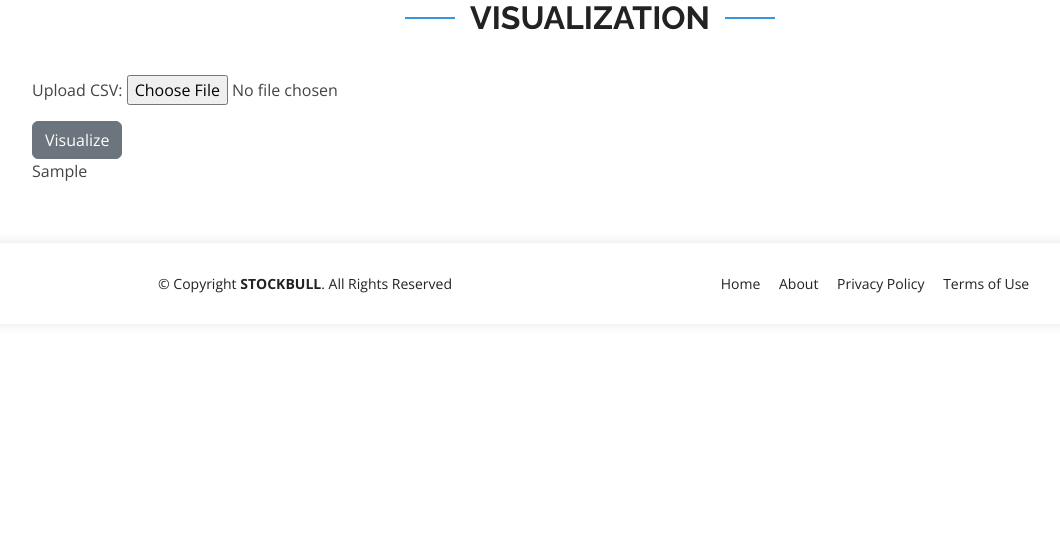
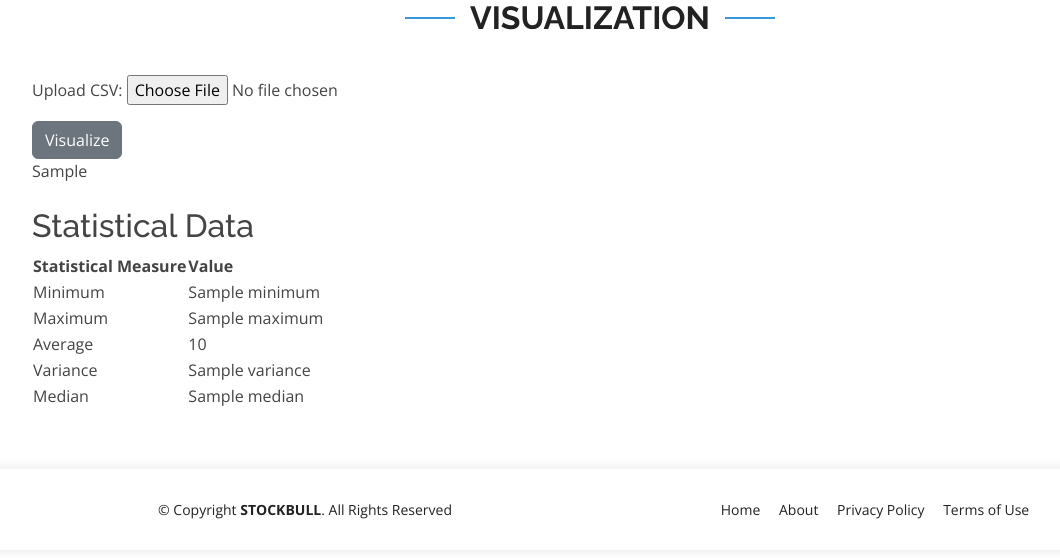
Before and after one commit to sajan-ft9/stock-prediction, a Django app: template templates/form.html in a window 1280 px wide. Shown: the part 211-769 px from the top of the page, without its empty margins (50-1110 px from the left). Run offline with Django 3.2, Linux system fonts and the light colour scheme; tables that the repository leaves empty hold one stand-in row (values such as "Sample post"); the template is opened without the code that fills it: values that come from a table or form of the project are taken from there, most other values are stand-ins (such as "Sample title", 1, 10 or a date in 2020); some libraries are stand-ins or nearby versions.

```diff
--- a/templates/form.html
+++ b/templates/form.html
@@ -30,6 +30,40 @@
             {{ plot_div|safe }}
             {% endif %}
         </div>
+
+        <div class="mt-4">
+            <h2>Statistical Data</h2>
+            <table>
+                <thead>
+                    <tr>
+                        <th>Statistical Measure</th>
+                        <th>Value</th>
+                    </tr>
+                </thead>
+                <tbody>
+                    <tr>
+                        <td>Minimum</td>
+                        <td>{{ minimum }}</td>
+                    </tr>
+                    <tr>
+                        <td>Maximum</td>
+                        <td>{{ maximum }}</td>
+                    </tr>
+                    <tr>
+                        <td>Average</td>
+                        <td>{{ average }}</td>
+                    </tr>
+                    <tr>
+                        <td>Variance</td>
+                        <td>{{ variance }}</td>
+                    </tr>
+                    <tr>
+                        <td>Median</td>
+                        <td>{{ median }}</td>
+                    </tr>
+                </tbody>
+            </table>
+        </div>
     </div>
 </section>
 {% endblock %}
--- a/templates/layout.html
+++ b/templates/layout.html
@@ -94,7 +94,6 @@
     <script src="{% static '/assets/vendor/glightbox/js/glightbox.min.js' %}"></script>
     <script src="{% static '/assets/vendor/isotope-layout/isotope.pkgd.min.js' %}"></script>
     <script src="{% static '/assets/vendor/swiper/swiper-bundle.min.js' %}"></script>
-    <script src="{% static '/assets/vendor/php-email-form/validate.js' %}"></script>
 
     <!-- Template Main JS File -->
     <script src="{% static '/assets/js/main.js' %}"></script>
```
Also changed, not shown: mainapp/views.py (+44 -7 lines).
